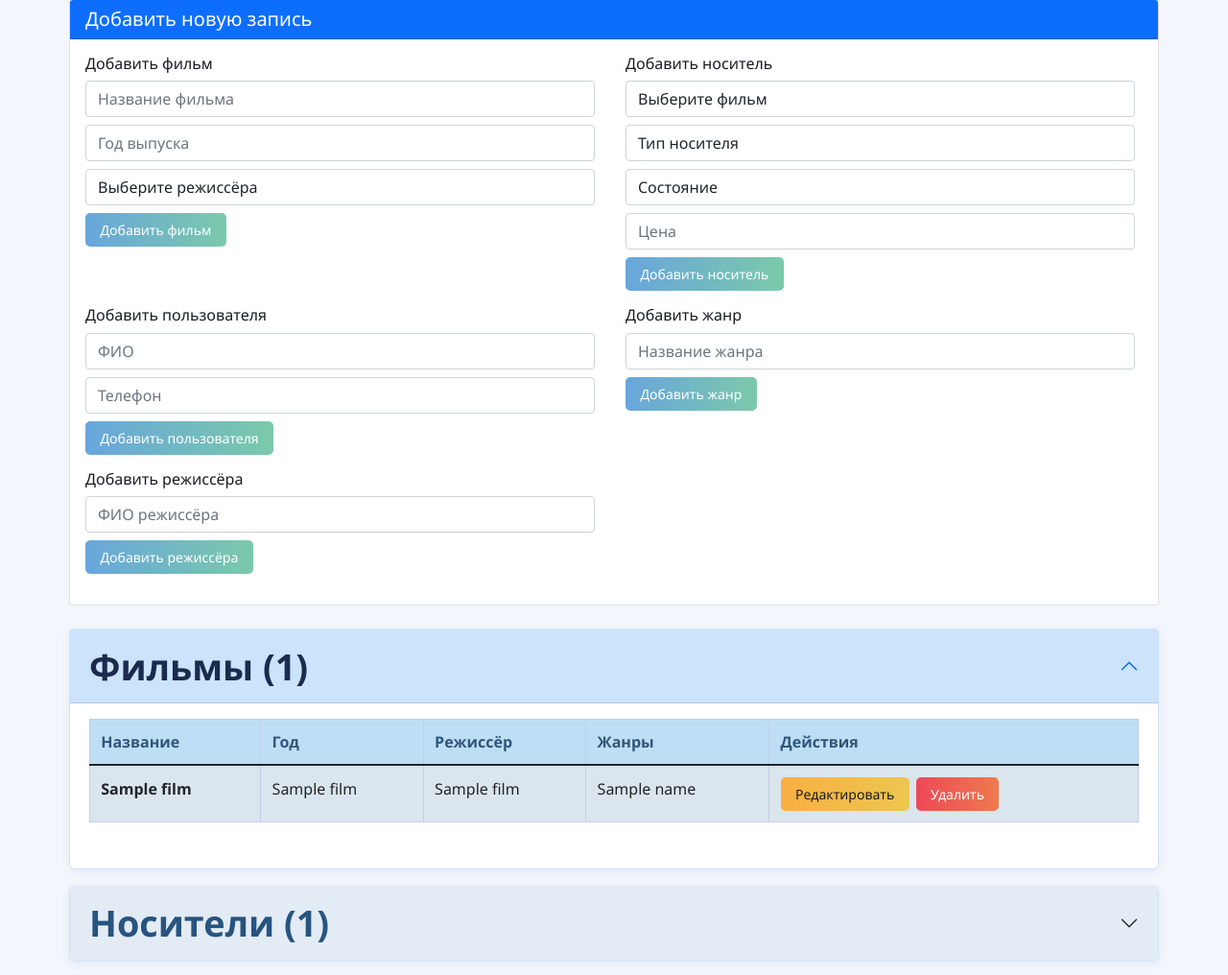
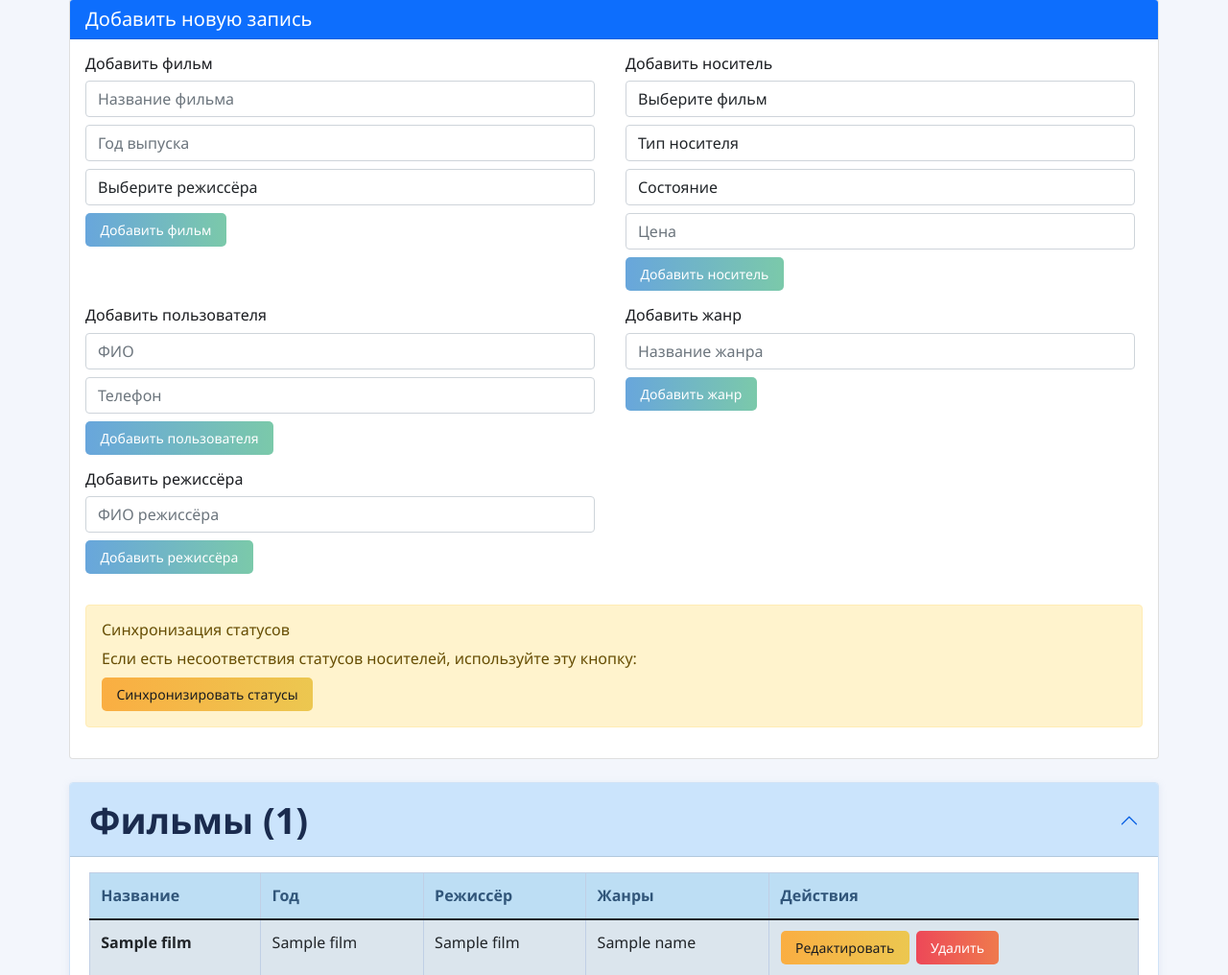
Before and after one commit to strongpersonality/opi3, a Flask app: page /admin in a window 1280 px wide. Shown: the part 123-1139 px from the top of the page at 96% size. Run offline with Flask 3, Linux system fonts and the light colour scheme; a database or web service that is not in the repository returns one stand-in record (values such as "Sample title"); some libraries are stand-ins or nearby versions.

Commit message:
Update admin.html

```diff
--- a/templates/admin.html
+++ b/templates/admin.html
@@ -94,6 +94,15 @@
                             <input type="text" id="directorName" class="form-control" placeholder="ФИО режиссёра">
                         </div>
                         <button class="btn btn-primary btn-sm" onclick="addDirector()">Добавить режиссёра</button>
+                    </div>
+
+                    <!-- Синхронизация статусов -->
+                    <div class="col-12 mt-3">
+                        <div class="alert alert-warning">
+                            <h6>Синхронизация статусов</h6>
+                            <p class="mb-2">Если есть несоответствия статусов носителей, используйте эту кнопку:</p>
+                            <button class="btn btn-warning btn-sm" onclick="syncStatuses()">Синхронизировать статусы</button>
+                        </div>
                     </div>
                 </div>
             </div>
@@ -574,6 +583,24 @@
                 });
         };
 
+        // Синхронизация статусов
+        window.syncStatuses = function() {
+            if (confirm('Вы уверены, что хотите синхронизировать статусы носителей?')) {
+                apiCall('/api/admin/sync_statuses', 'POST')
+                    .then(data => {
+                        if (data.success) {
+                            alert(data.message);
+                            location.reload();
+                        } else {
+                            alert('Ошибка: ' + data.message);
+                        }
+                    })
+                    .catch(error => {
+                        alert('Ошибка при синхронизации: ' + error.message);
+                    });
+            }
+        };
+
         // Обработчики для удаления
         function setupDeleteHandlers() {
             document.querySelectorAll('.delete-film-btn').forEach(btn => {
@@ -599,7 +626,7 @@
             document.querySelectorAll('.delete-issue-btn').forEach(btn => {
                 btn.addEventListener('click', function() {
                     const issueId = this.getAttribute('data-issue-id');
-                    if (confirm('Вы уверены, что хотите удалить эту выдачу?')) {
+                    if (confirm('Вы уверены, что хотите удалить эту выдачу? Носитель станет доступным.')) {
                         deleteIssue(issueId, this);
                     }
                 });
@@ -688,8 +715,8 @@
                 .then(data => {
                     if (data.success) {
                         document.querySelector(`tr[data-issue-id="${issueId}"]`).remove();
-                        alert('Выдача успешно удалена');
-                        // Перезагружаем страницу, чтобы обновить статусы носителей
+                        alert('Выдача успешно удалена. Носитель снова доступен.');
+                        // Перезагружаем страницу, чтобы обновить статусы везде
                         setTimeout(() => location.reload(), 1000);
                     } else {
                         alert('Ошибка: ' + data.message);
```
